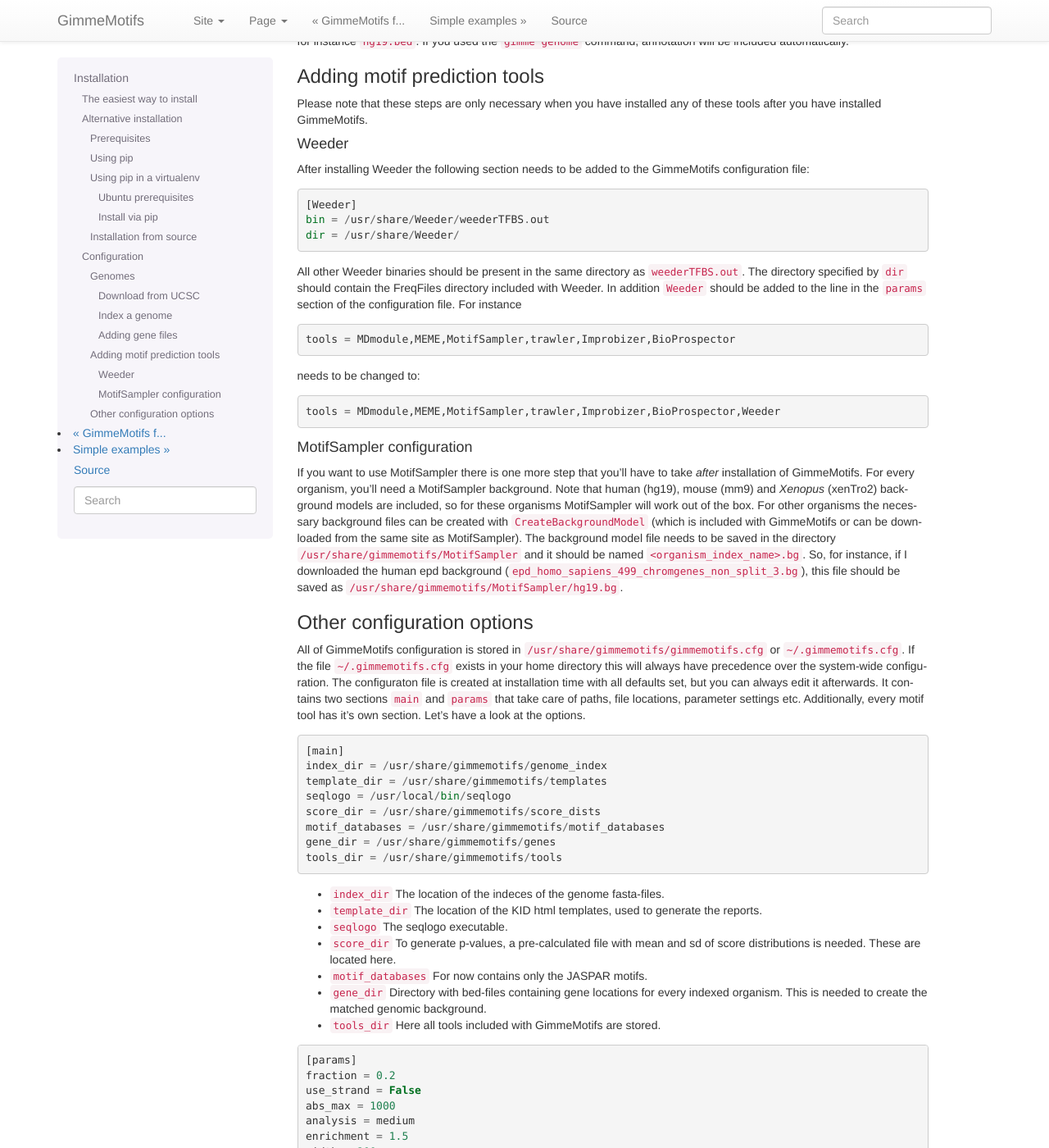
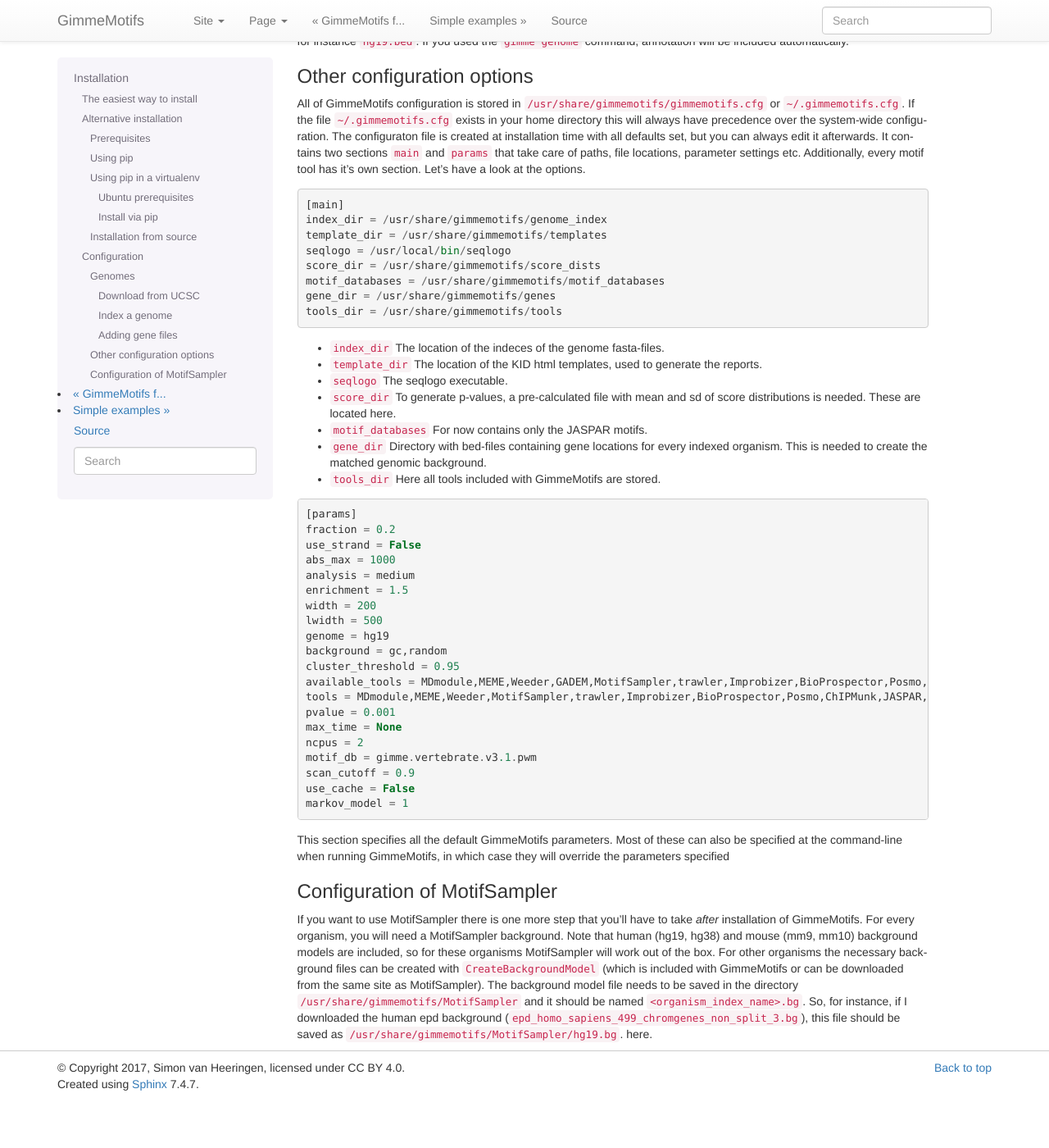
Before and after one commit to vanheeringen-lab/gimmemotifs, a Sphinx documentation site: the page built from docs/installation.rst, in a window 1280 px wide and 1400 px high, scrolled down 3053 px. Shown: the whole window at 82% size. Built offline with Sphinx 7.4.7, drawn with Linux system fonts in a browser that asks for light colours; pages that are not in the unit, such as notebooks, are missing from menus; the version number could not be read and is left out; after the commit the page ends 4395 px from its top, so only the background shows below that; some of the changed text lies outside the part shown.

Commit message:
removed Weeder section

```diff
--- a/docs/installation.rst
+++ b/docs/installation.rst
@@ -235,61 +235,6 @@ The file needs to be named ``<index_name>.bed``, so for instance ``hg19.bed``.
 If you used the ``gimme genome`` command,
 annotation will be included automatically.
 
-.. _adding_subtools:
-
-Adding motif prediction tools
-+++++++++++++++++++++++++++++
-
-Please note that these steps are only necessary when you have installed
-any of these tools after you have installed GimmeMotifs.
-
-Weeder
-~~~~~~
-
-After installing Weeder the following section needs to be added to the
-GimmeMotifs configuration file:
-
-::
-
-    [Weeder]
-    bin = /usr/share/Weeder/weederTFBS.out
-    dir = /usr/share/Weeder/
-
-All other Weeder binaries should be present in the same directory as
-``weederTFBS.out``. The directory specified by ``dir`` should contain
-the FreqFiles directory included with Weeder. In addition ``Weeder``
-should be added to the line in the ``params`` section of the
-configuration file. For instance
-
-::
-
-    tools = MDmodule,MEME,MotifSampler,trawler,Improbizer,BioProspector
-
-needs to be changed to:
-
-::
-
-    tools = MDmodule,MEME,MotifSampler,trawler,Improbizer,BioProspector,Weeder
-
-.. _MotifSampler:
-
-MotifSampler configuration
-~~~~~~~~~~~~~~~~~~~~~~~~~~
-
-If you want to use MotifSampler there is one more step that you’ll have
-to take *after* installation of GimmeMotifs. For every organism, you’ll
-need a MotifSampler background. Note that human (hg19), mouse (mm9) and
-*Xenopus* (xenTro2) background models are included, so for these
-organisms MotifSampler will work out of the box. For other organisms the
-necessary background files can be created with ``CreateBackgroundModel``
-(which is included with GimmeMotifs or can be downloaded from the same
-site as MotifSampler). The background model file needs to be saved in
-the directory ``/usr/share/gimmemotifs/MotifSampler`` and it should be
-named ``<organism_index_name>.bg``. So, for instance, if I downloaded
-the human epd background
-(``epd_homo_sapiens_499_chromgenes_non_split_3.bg``), this file should
-be saved as ``/usr/share/gimmemotifs/MotifSampler/hg19.bg``.
-
 .. _`other_configuration`:
 
 Other configuration options
@@ -357,9 +302,23 @@ have a look at the options.
     use_cache = False
     markov_model = 1
 
-
-
 This section specifies all the default GimmeMotifs parameters. Most of
 these can also be specified at the command-line when running
 GimmeMotifs, in which case they will override the parameters specified
+
+Configuration of MotifSampler
++++++++++++++++++++++++++++++
+
+If you want to use MotifSampler there is one more step that you'll have
+to take *after* installation of GimmeMotifs. For every organism, you will
+need a MotifSampler background. Note that human (hg19, hg38) and mouse (mm9, mm10) background models are included, so for these
+organisms MotifSampler will work out of the box. For other organisms the
+necessary background files can be created with ``CreateBackgroundModel``
+(which is included with GimmeMotifs or can be downloaded from the same
+site as MotifSampler). The background model file needs to be saved in
+the directory ``/usr/share/gimmemotifs/MotifSampler`` and it should be
+named ``<organism_index_name>.bg``. So, for instance, if I downloaded
+the human epd background
+(``epd_homo_sapiens_499_chromgenes_non_split_3.bg``), this file should
+be saved as ``/usr/share/gimmemotifs/MotifSampler/hg19.bg``.
 here.
```
